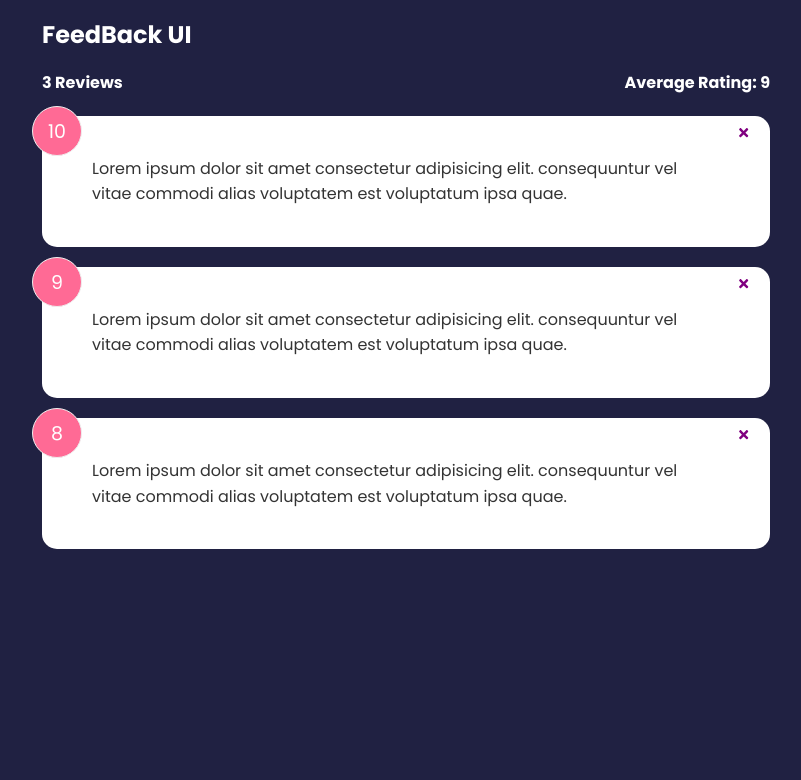
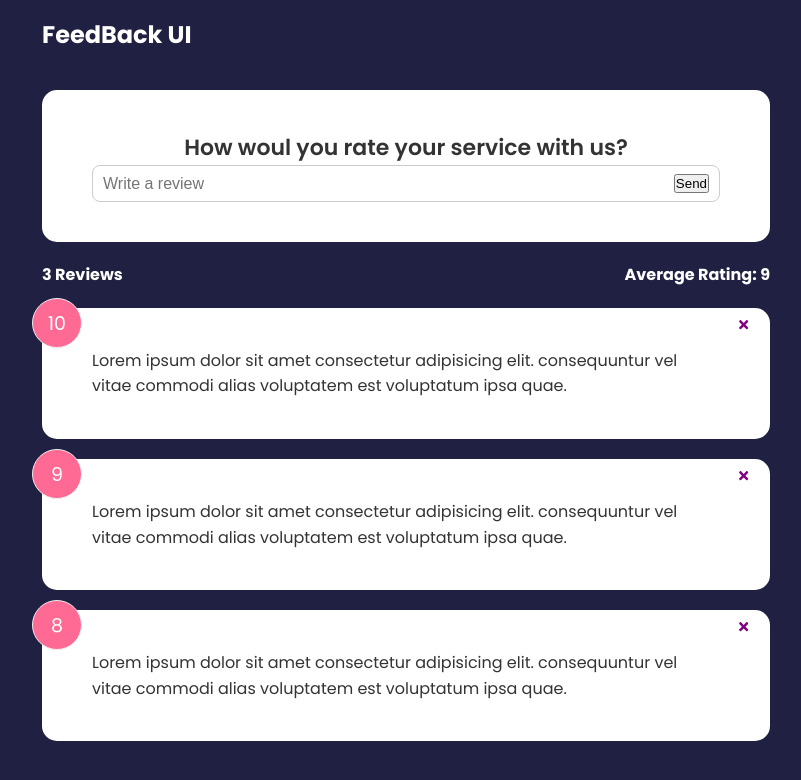
Before and after one commit to mfkfawas/feedback-app, a React (Create React App) app: page / in a window 1280 px wide. Shown: the top 780 px of the page, without its empty margins (234-1035 px from the left). Built offline with nearby package versions, Linux system fonts and the light colour scheme.

Commit message:
Added Feedback form

```diff
--- a/src/App.js
+++ b/src/App.js
@@ -2,6 +2,7 @@
 import Header from './components/Header';
 import FeedbackList from './components/FeedbackList';
 import FeedbackStats from './components/FeedbackStats';
+import FeedbackForm from './components/FeedbackForm';
 import FeedbackData from './data/FeedbackData';
 
 function App() {
@@ -17,6 +18,7 @@
     <>
       <Header />
       <div className='container'>
+        <FeedbackForm />
         <FeedbackStats feedback={feedback} />
         <FeedbackList
           feedback={feedback}
--- /dev/null
+++ b/src/components/FeedbackForm.jsx
@@ -0,0 +1,30 @@
+import { useState } from 'react';
+import Card from './shared/Card';
+
+const FeedbackForm = () => {
+  const [text, setText] = useState('');
+
+  const handleTextChange = e => {
+    setText(e.target.value);
+  };
+
+  return (
+    <Card>
+      <form>
+        <h2>How woul you rate your service with us?</h2>
+        {/* @todo - rating select component  */}
+        <div className='input-group'>
+          <input
+            onChange={handleTextChange}
+            type='text'
+            placeholder='Write a review'
+            value={text}
+          />
+          <button type='submit'>Send</button>
+        </div>
+      </form>
+    </Card>
+  );
+};
+
+export default FeedbackForm;
```
